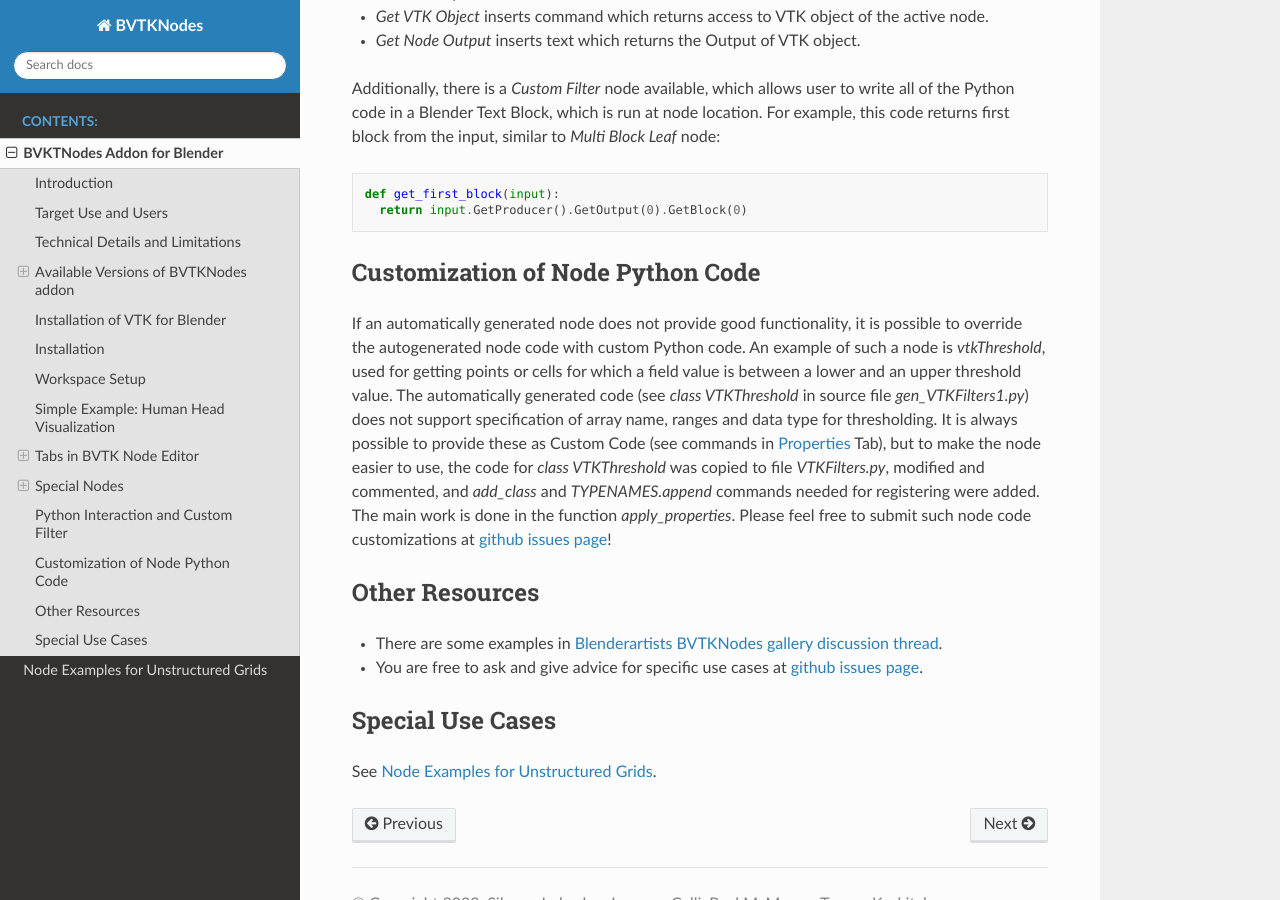
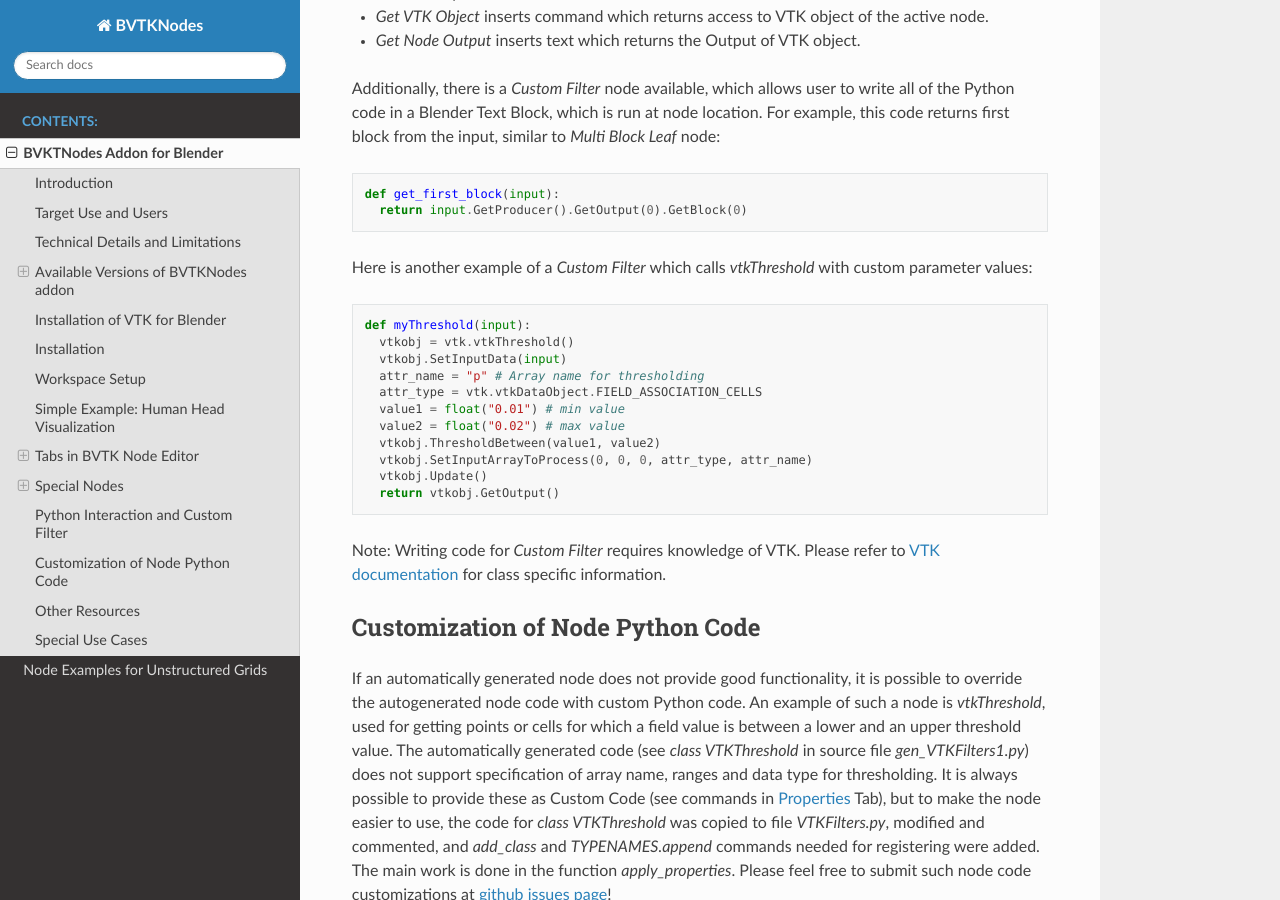
Before and after one commit to simboden/BVtkNodes, a Sphinx documentation site: the page built from docs/BVTKNodes.rst, in a window 1280 px wide and 900 px high, scrolled down 8226 px. Built offline with Sphinx 7.4.7 and the Read the Docs theme 2.0.0, drawn with Linux system fonts in a browser that asks for light colours.

Commit message:
Add more elaborate docs example for using Custom Filter

```diff
--- a/docs/BVTKNodes.rst
+++ b/docs/BVTKNodes.rst
@@ -384,6 +384,25 @@
   def get_first_block(input):
     return input.GetProducer().GetOutput(0).GetBlock(0)
 
+Here is another example of a *Custom Filter* which calls
+*vtkThreshold* with custom parameter values::
+
+  def myThreshold(input):
+    vtkobj = vtk.vtkThreshold()
+    vtkobj.SetInputData(input)
+    attr_name = "p" # Array name for thresholding
+    attr_type = vtk.vtkDataObject.FIELD_ASSOCIATION_CELLS
+    value1 = float("0.01") # min value
+    value2 = float("0.02") # max value
+    vtkobj.ThresholdBetween(value1, value2)
+    vtkobj.SetInputArrayToProcess(0, 0, 0, attr_type, attr_name)
+    vtkobj.Update()
+    return vtkobj.GetOutput()
+
+Note: Writing code for *Custom Filter* requires knowledge of
+VTK. Please refer to
+`VTK documentation <https://vtk.org/doc/nightly/html/>`_
+for class specific information.
 
 Customization of Node Python Code
 ---------------------------------
```
